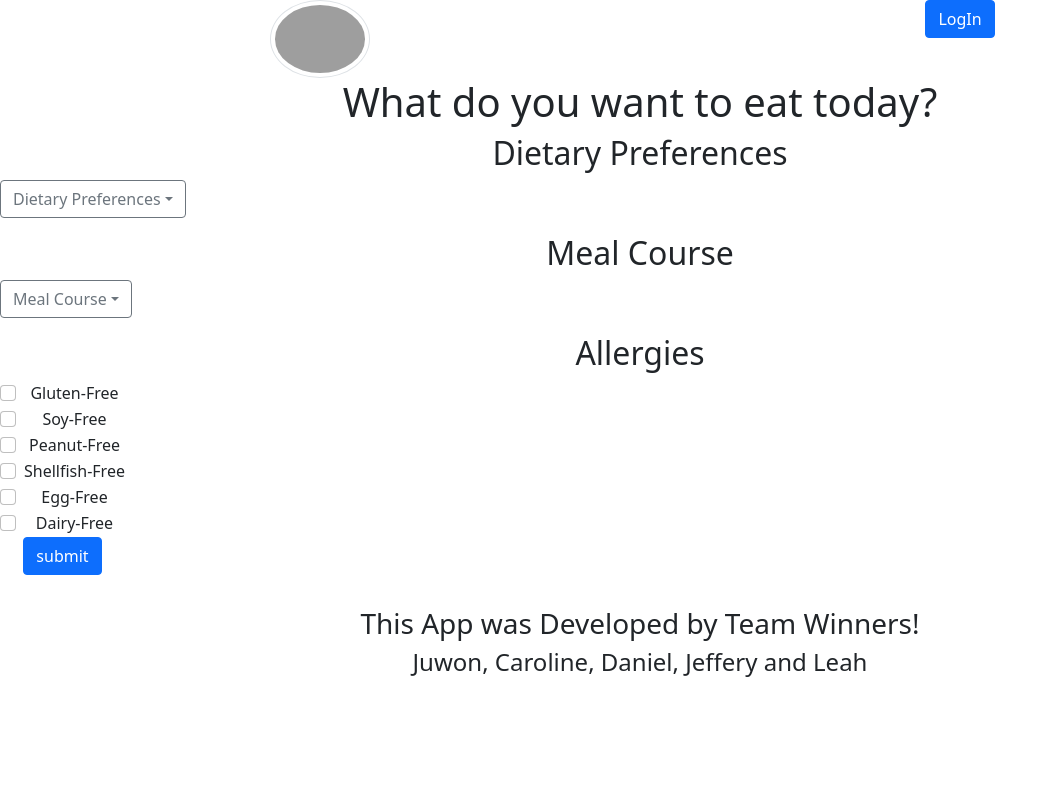
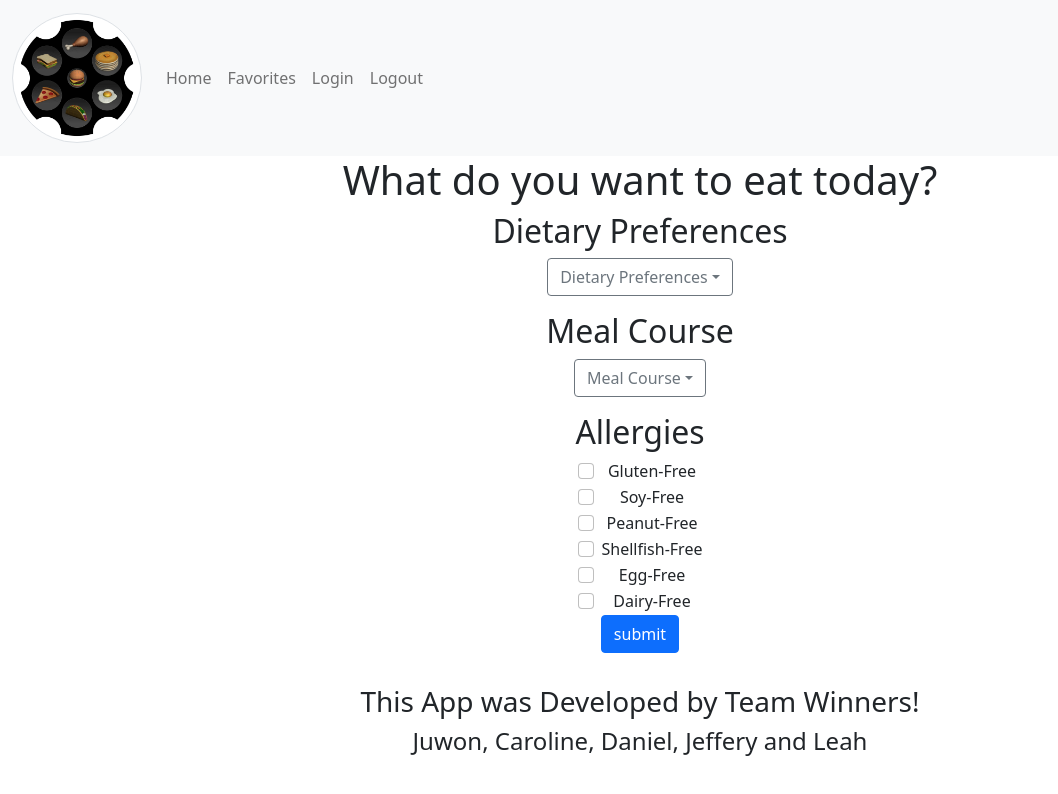
Before and after one commit to JMYoung93/Recipe-Roulette, a React (Create React App) app in the folder client/: page / in a window 1280 px wide. Shown: the top 794 px of the page, without its empty margins (0-1058 px from the left). Built offline with nearby package versions, Linux system fonts and the light colour scheme; grey boxes are pictures that could not be loaded.

Commit message:
styling edits

```diff
--- a/client/src/Pages/About/index.js
+++ b/client/src/Pages/About/index.js
@@ -3,19 +3,11 @@ import {Container, Row, Col} from 'react-bootstrap';
 
 export default function About (){
     return(
-        <Navbar bg="light">
-        <Container fluid className='justify-content-between'>
-            <Navbar.Brand href="#home">
-                <Image thumbnail={true} roundedCircle={true} src={require('./roulettelogo.png')} width={110} height={110}
-                className='d-inline-block align top'/>
-            </Navbar.Brand>
-                <Nav className="me-auto ">
-                    <Nav.Link href="#home">Home</Nav.Link>
-                    <Nav.Link href="#Login">Favorites</Nav.Link>
-                    <Nav.Link href="#Logout">Login</Nav.Link>
-                    <Nav.Link href="#Favorites">Logout</Nav.Link>
-                </Nav>
+        <Container>
+            <Row>
+                <Col>column 1</Col>
+                <Col>column 2</Col>
+            </Row>
         </Container>
-        </Navbar>
     )
 }
--- a/client/src/Pages/Options.js/index.js
+++ b/client/src/Pages/Options.js/index.js
@@ -1,5 +1,6 @@
 import React, {useState} from "react";
 import { InputGroup, DropdownButton, Dropdown, FormControl, Form, FormGroup, Button} from "react-bootstrap"
+import './styles.css'
 function Options() {
 const [choice, setChoice]= useState([])
 let choicesArr= [];
@@ -16,7 +17,7 @@ const click = ()=>{
                 <h1>What do you want to eat today?</h1>
             <Form.Group>
                 <h2>Dietary Preferences</h2>
-                <InputGroup className="mb-3">
+                <InputGroup className="mb-3 justify-content-center">
                     <DropdownButton
                     variant="outline-secondary"
                     title="Dietary Preferences"
@@ -37,7 +38,7 @@ const click = ()=>{
 
             <Form.Group>
                 <h2>Meal Course</h2>
-                <InputGroup className="mb-3">
+                <InputGroup className="mb-3 justify-content-center">
                     <DropdownButton
                     variant="outline-secondary"
                     title="Meal Course"
@@ -59,7 +60,7 @@ const click = ()=>{
 
             <Form.Group>
                 <h2>Allergies</h2>
-                <InputGroup className="mb-3">
+                <InputGroup className="mb-3 justify-content-center">
                 <Form>
      {['checkbox'].map((type) => (
     <div key={`default-${type}`} className="mb-3">
--- /dev/null
+++ b/client/src/Pages/Options.js/styles.css
@@ -0,0 +1,6 @@
+
+
+
+.mb-3 {
+
+}
--- a/client/src/components/Header/index.js
+++ b/client/src/components/Header/index.js
@@ -1,17 +1,21 @@
-import { Container , Row, Col,  Image, Button} from "react-bootstrap"
+import { Container , Row, Col,  Image, Button, Nav, Navbar} from "react-bootstrap"
+import "./styles.css"
 
 export default function Header(){
     return(
+        <Navbar bg="light">
         <Container fluid className='justify-content-between'>
-            <Row>
-                <Col >
-                <Image thumbnail={true} roundedCircle={true} src="https://images.unsplash.com/photo-1530908158103-e2d2bf40c235?ixlib=rb-1.2.1&ixid=MnwxMjA3fDB8MHxzZWFyY2h8MXx8Y2FydG9vbiUyMHJlZnJpZ2VyYXRvcnxlbnwwfHwwfHw%3D&auto=format&fit=crop&w=800&q=60" width={100} height={100}/>
-                </Col>
-                <Col>
-                <Button variant="primary">LogIn</Button>
-                </Col>
-
-            </Row>
+            <Navbar.Brand href="#home">
+                <Image thumbnail={true} roundedCircle={true} src={require('../Header/roulettelogo.png')} width={130} height={130}
+                className='d-inline-block align top'/>
+            </Navbar.Brand>
+                <Nav className="me-auto ">
+                    <Nav.Link href="#home">Home</Nav.Link>
+                    <Nav.Link href="#Login">Favorites</Nav.Link>
+                    <Nav.Link href="#Logout">Login</Nav.Link>
+                    <Nav.Link href="#Favorites">Logout</Nav.Link>
+                </Nav>
         </Container>
+        </Navbar>
     )
 }
```
Also changed, not shown: client/src/App.css (line endings or trailing spaces), client/src/components/Header/style.css (deleted), client/src/components/Header/styles.css (added).
